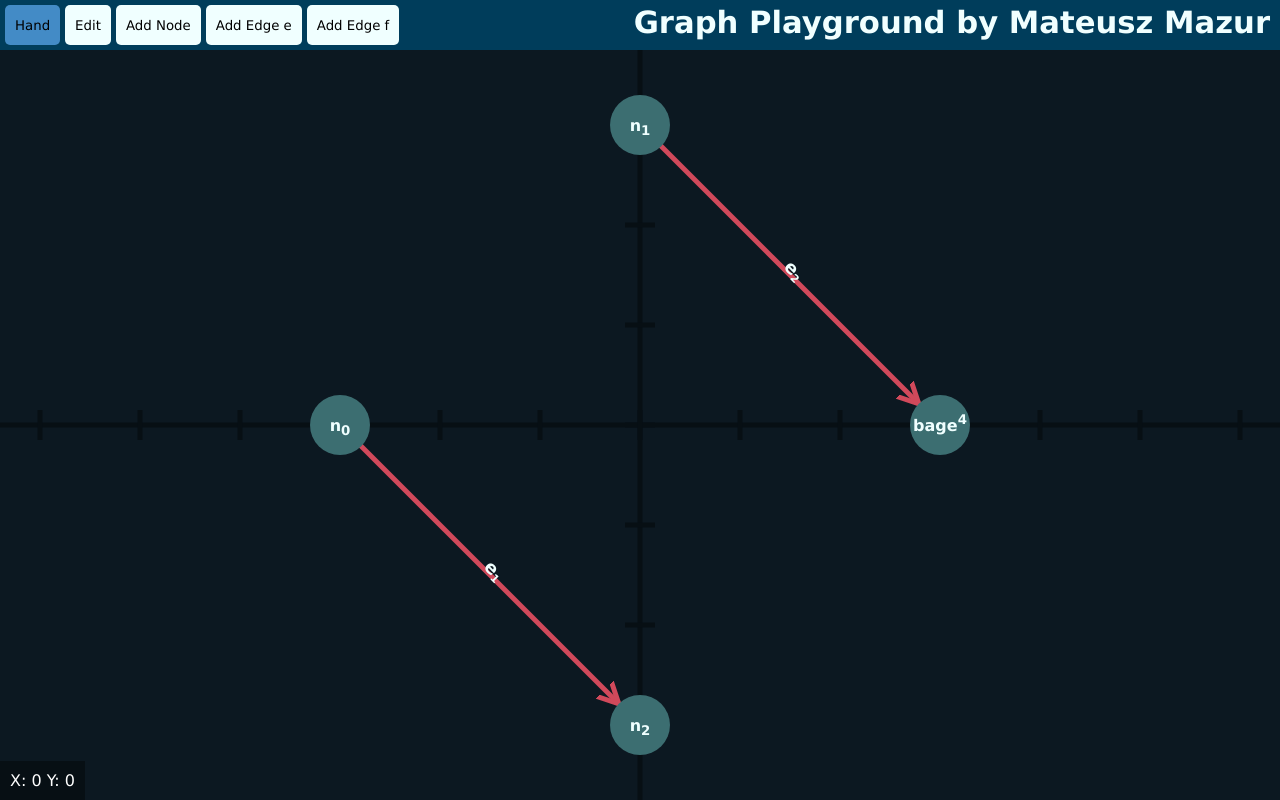
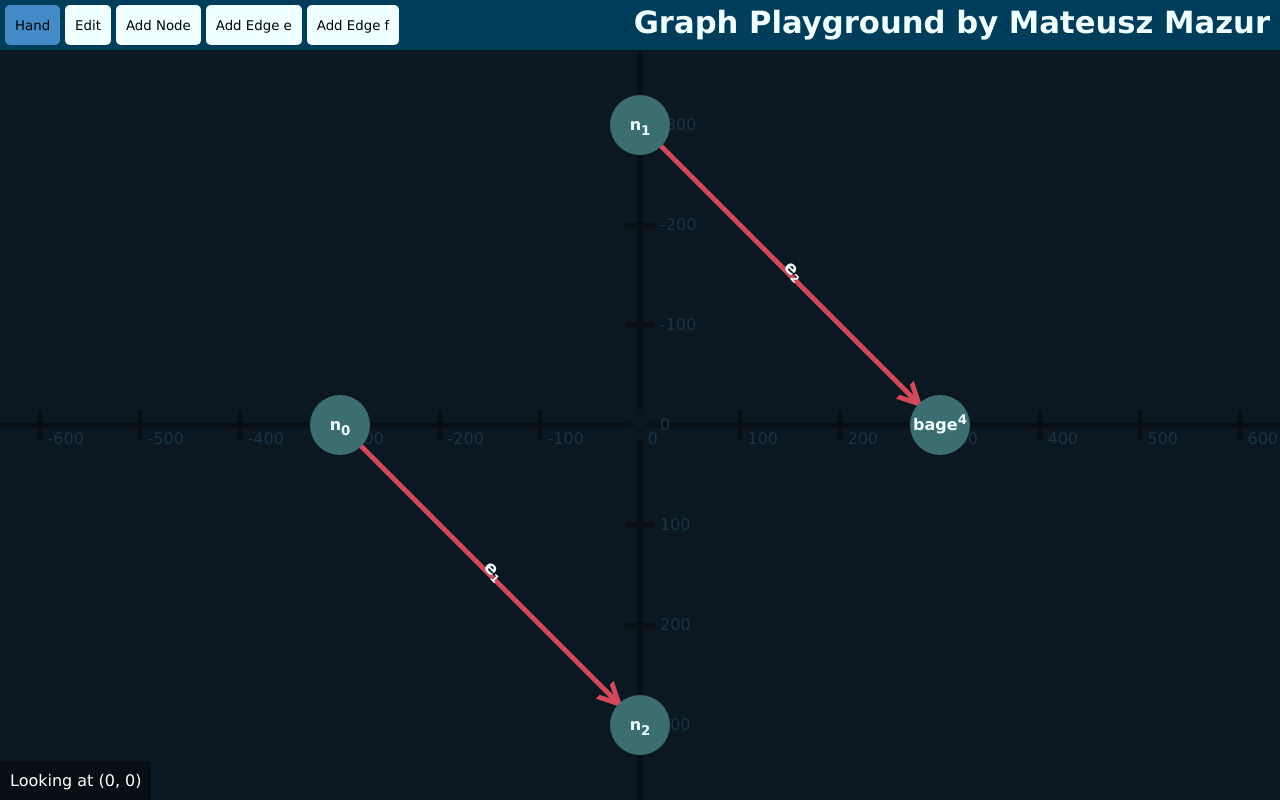
Before and after one commit to mzsuetam/Gene-Graph-Editor, an Angular app: page / in a window 1280 px wide. Built offline with nearby package versions, Linux system fonts and the light colour scheme.

Commit message:
Improved axis appearance

```diff
--- a/src/app/app.component.css
+++ b/src/app/app.component.css
@@ -73,6 +73,7 @@
 
 .cs-x-axis-grad{
 	background: #070f14;
+	color: #193446;
 	height: 5px;
 
 	position: absolute;
@@ -81,10 +82,25 @@
 
 .cs-y-axis-grad{
 	background: #070f14;
+	color: #193446;
 	width: 5px;
 
 	position: absolute;
+	position: absolute;
 	transform: translate(-50%,-50%);
+}
+
+.cs-x-axis-grad.centerer{
+	opacity: 0.2;
+	background: #193446;
+	top: 50%;
+	left: 50%;
+}
+.cs-y-axis-grad.centerer{
+	opacity: 0.2;
+	background: #193446;
+	top: 50%;
+	left: 50%;
 }
 
 #cs-x-axis{
--- a/src/app/app.component.html
+++ b/src/app/app.component.html
@@ -10,17 +10,19 @@
 
 <!-- SECTION OF CANVAS -->
 <div id="canvas" [style.cursor]="getCursorStyle('canvas')">
-	<div id="cs-y-axis" [attr.style]="'left:'+settings.physical.coord_sys.x_offset+'px;'" ></div>
-	<div id="cs-x-axis" [attr.style]="'top:'+settings.physical.coord_sys.y_offset+'px;'" ></div>
+	<div id="cs-x-axis" [attr.style]="getCsAxisPosition(0)" ></div>
+	<div id="cs-y-axis" [attr.style]="getCsAxisPosition(1)" ></div>
 	<div *ngFor="let i of getCsAxisGrad(0)" class="cs-x-axis-grad"	[attr.style]="'width:'+settings.physical.coord_sys.grad_size+'px;'
 	+'top:'+(settings.physical.coord_sys.y_offset%settings.physical.coord_sys.grad_factor+i*settings.physical.coord_sys.grad_factor)+'px;'
-	+'left:'+settings.physical.coord_sys.x_offset+'px;'" ></div>
+	+getCsAxisPosition(1, true)" ><p [attr.style]="getCsAxisGradLabelPosition(0)">{{getCsAxisGradLabelValue(1,i)}}</p></div>
 	<div *ngFor="let i of getCsAxisGrad(1)" class="cs-y-axis-grad"	[attr.style]="'height:'+settings.physical.coord_sys.grad_size+'px;'
 	+'left:'+(settings.physical.coord_sys.x_offset%settings.physical.coord_sys.grad_factor+i*settings.physical.coord_sys.grad_factor)+'px;'
-	+'top:'+settings.physical.coord_sys.y_offset+'px;'" ></div>
+	+getCsAxisPosition(0, true)" ><p [attr.style]="getCsAxisGradLabelPosition(1)">{{getCsAxisGradLabelValue(0,i)}}</p></div>
+	<div class="cs-x-axis-grad centerer" [attr.style]="'width:'+settings.physical.coord_sys.grad_size+'px;'"></div>
+	<div class="cs-y-axis-grad centerer" [attr.style]="'height:'+settings.physical.coord_sys.grad_size+'px;'"></div>
 	<div id="cs-badge" (click)="resetOffset()" title="Press to reset">
 		<p>
-			X: {{getOffsetForPrint(0)}} Y: {{getOffsetForPrint(1)}}
+			Looking at ({{getOffsetForPrint(0)}}, {{getOffsetForPrint(1)}})
 		</p>
 	</div>
 	<!-- EDGES 1 -->
--- a/src/app/app.component.ts
+++ b/src/app/app.component.ts
@@ -122,6 +122,7 @@ export class AppComponent {
 
     this.addEdge(3, 2, EdgeType.F)
     this.addEdge(3, 0, EdgeType.F)
+    this.addEdge(1, 2, EdgeType.F)
     this.addEdge(2, 0, EdgeType.F, {text:"text", sub:"sub", sup:"sup"})
   }
 
@@ -527,12 +528,12 @@ export class AppComponent {
     this.closeCurtainAndPropertiesWindows()
   }
 
-  getOffsetForPrint(axis: number){
+  getOffsetForPrint(axis: number):number{
     if ( axis == 0 ){
-      return this.settings.physical.coord_sys.x_offset - document.getElementById('canvas')!.offsetWidth/2
+      return - this.settings.physical.coord_sys.x_offset + document.getElementById('canvas')!.offsetWidth/2
     }
     else{ // if ( axis == 1 ) { ...
-      return this.settings.physical.coord_sys.y_offset - document.getElementById('canvas')!.offsetHeight/2
+      return - this.settings.physical.coord_sys.y_offset + document.getElementById('canvas')!.offsetHeight/2
     }
   }
 
@@ -543,7 +544,7 @@ export class AppComponent {
 
   getCsAxisGrad(axis: number){
     let tab = [] as number[]
-    let max=0
+    let max = 0
     if ( axis == 0 ){
       max = document.getElementById('canvas')!.offsetHeight / this.settings.physical.coord_sys.grad_factor + 1
     }
@@ -554,6 +555,68 @@ export class AppComponent {
       tab.push(i)
     }
     return tab
+  }
+
+  getCsAxisPosition(axis:number, grid:boolean = false) : string{
+    let max_width = document.getElementById('canvas')!.offsetWidth
+    let max_height = document.getElementById('canvas')!.offsetHeight
+    if ( axis == 0 ){
+      let y_off = this.settings.physical.coord_sys.y_offset
+      if ( y_off < 5){
+        return 'top: 10px;'
+      }
+      if ( y_off > max_height - 5 ){
+        if ( grid ) return 'bottom: '+ ( 5 - this.settings.physical.coord_sys.grad_size ) + 'px;'
+        return 'bottom: 5px;'
+      }
+      return 'top:'+y_off+'px;'
+    }
+    if ( axis == 1 ){
+      let x_off = this.settings.physical.coord_sys.x_offset
+      if ( x_off < 5){
+        return 'left: 10px;'
+      }
+      if ( x_off > max_width -5 ){
+        if ( grid ) return 'right: '+ ( 5 - this.settings.physical.coord_sys.grad_size )  + 'px;'
+        return 'right: 5px;'
+      }
+      return 'left:'+x_off+'px;'
+    }
+    return ""
+  }
+
+  getCsAxisGradLabelPosition(axis:number){
+    let max_width = document.getElementById('canvas')!.offsetWidth
+    let max_height = document.getElementById('canvas')!.offsetHeight
+    if ( axis == 0 ){
+      let x_off = this.settings.physical.coord_sys.x_offset
+      if ( x_off > max_width - 50 ){
+        return 'transform: translate(calc( -15px - 100%),-40%);'
+      }
+      return 'transform: translate(35px, -40%);'
+    }
+    if ( axis == 1 ){
+      let y_off = this.settings.physical.coord_sys.y_offset
+      if ( y_off > max_height - 5 ){
+        return 'transform: translate(10px, -70%);'
+      }
+      return 'transform: translate(10px, 100%);'
+    }
+    return ""
+  }
+
+  getCsAxisGradLabelValue(axis:number, i:number) : string{
+    if ( axis == 0 ){
+      let grad_factor : number = this.settings.physical.coord_sys.grad_factor
+      let dx : number = Math.floor( this.settings.physical.coord_sys.x_offset /grad_factor )
+      return ( (dx-i)*(-100) ).toString()
+    }
+    if ( axis == 1 ){
+      let grad_factor : number = this.settings.physical.coord_sys.grad_factor
+      let dy : number = Math.floor( this.settings.physical.coord_sys.y_offset /grad_factor )
+      return ( (dy-i)*(-100) ).toString()
+    }
+    return ""
   }
 }
 
@@ -652,6 +715,8 @@ export class Edge{
     this.physical.width -= dx
     this.physical.height -= dy
 
+    this.setVSimple(50)
+
     if ( badge ){
       this.badge = badge
     }
@@ -673,6 +738,26 @@ export class Edge{
     }
   }
 
+  private setVSimple(dh: number){
+    // let x1 = this.physical.x
+    // let x2 = this.physical.x+this.physical.width
+    // let y1 = this.physical.y
+    // let y2 = this.physical.y+this.physical.height
+
+    // if ( x1 == x2 ){
+    //   let xc = x1
+    //   let yc = (y1+y2)/2
+
+    //   let xs = x1+dh
+    //   let ys = yc
+
+    //   this.physical.v1_x = this.physical.v2_x = xs
+    //   this.physical.v1_y = this.physical.v2_y = ys
+    // }
+
+    // console.log( x1 + ' ' + y2 + ' | ' + x2 + ' ' + y2 + ' | ' + this.physical.v1_x  + ' ' + this.physical.v1_y  )
+  }
+
 }
 
 export interface PhysicalEdgeProperties{
```
